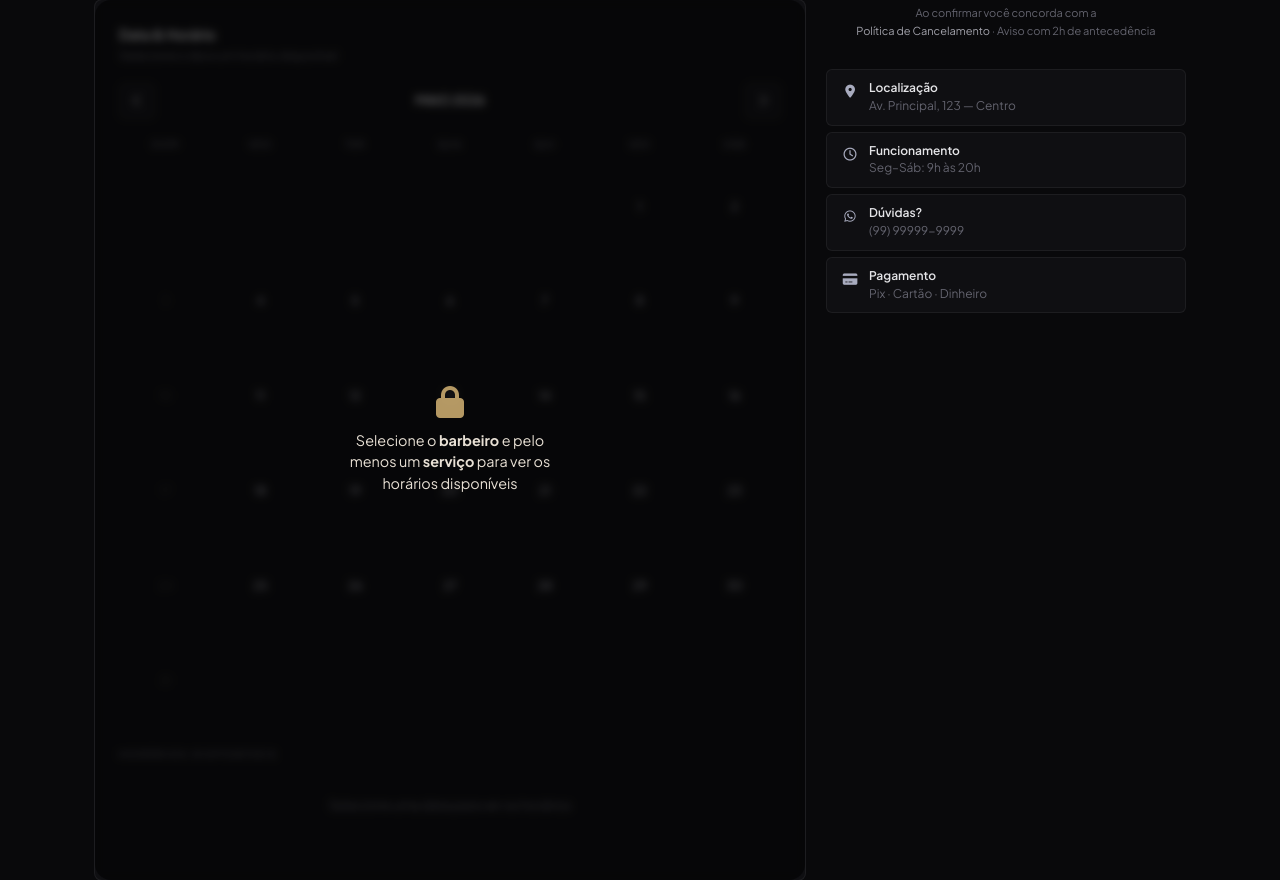
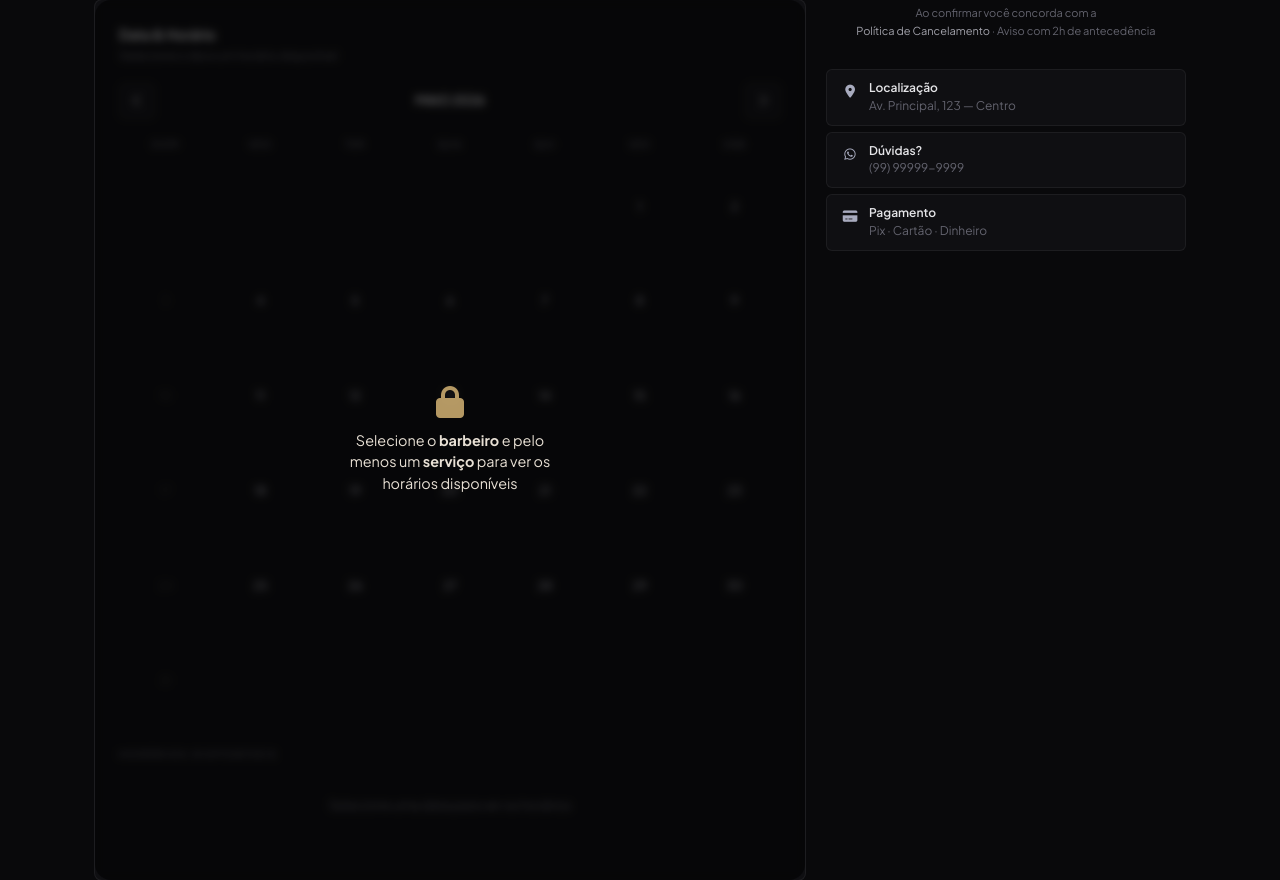
Before and after one commit to GabigolDEVPY/agenda-saas, a Django app: page /establishment/e/1/ in a window 1280 px wide. Shown: the part 670-1550 px from the top of the page. Run offline with Django 5.2, Linux system fonts and the light colour scheme; tables that the repository leaves empty hold one stand-in row (values such as "Sample post"); parts of the project's set-up code (start-up, migrations or seed data) failed here and were passed over.

Commit message:
add files

```diff
--- a/establishment/services/services.py
+++ b/establishment/services/services.py
@@ -15,6 +15,7 @@ class HomeService:
         users = establishment.users.all()
         if not users:
             return {"msg": ERRORS["ESTABLISHMENT_INCOMPLETE"], "incomplete": True}
+
         context = {
             'uid': uid,
             "users": users,
@@ -26,6 +27,9 @@ class HomeService:
             "meses_disponiveis_json": HomeService.get_available_months(users),
             # Serviços
             "servicos_json": HomeService.get_services(users),
+            #establishment infos
+            # "establishment_infos":
+            #
         }
         return context
 
--- a/establishment/templates/home.html
+++ b/establishment/templates/home.html
@@ -156,10 +156,6 @@
         <div class="pill-text"><strong>Localização</strong>Av. Principal, 123 — Centro</div>
       </div>
       <div class="info-pill">
-        <div class="pill-icon"><i class="fa-regular fa-clock"></i></div>
-        <div class="pill-text"><strong>Funcionamento</strong>Seg–Sáb: 9h às 20h</div>
-      </div>
-      <div class="info-pill">
         <div class="pill-icon"><i class="fa-brands fa-whatsapp"></i></div>
         <div class="pill-text"><strong>Dúvidas?</strong>(99) 99999-9999</div>
       </div>
```
